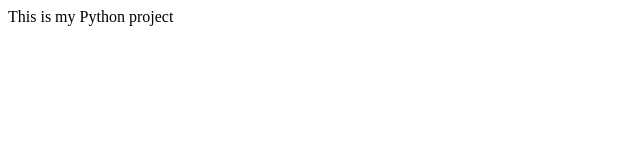
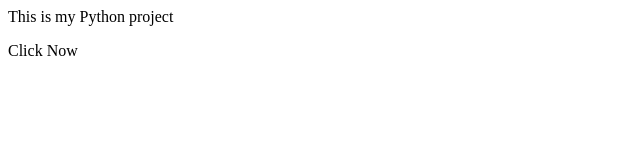
Before and after one commit to Samsur49/my-python-demo, a plain HTML site: page index.html in a window 1280 px wide. Shown: the full height of the page, 0-640 px from the left. Drawn offline with Linux system fonts and the light colour scheme.

Commit message:
Update index.html

```diff
--- a/index.html
+++ b/index.html
@@ -1 +1,4 @@
 <p>This is my Python project</p>
+<div>
+  <a href:"https://www.google.com">Click Now</a>
+</div>
```
